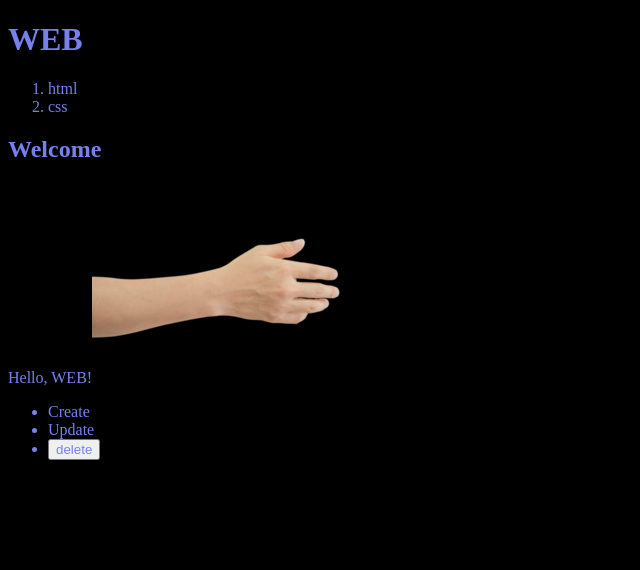
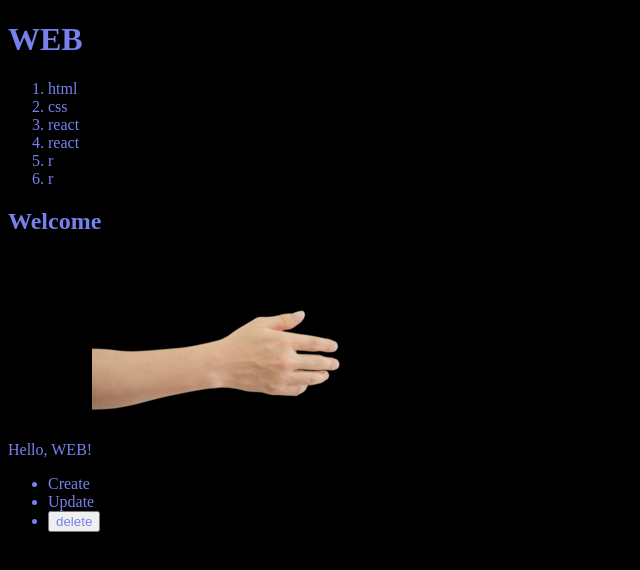
Before and after one commit to nowaveosu/nextjs_study, a Next.js app: page / in a window 1280 px wide. Shown: the top 570 px of the page, without its empty margins (0-640 px from the left). Built offline with nearby package versions, Linux system fonts and the light colour scheme; data requests are answered from the project's data file.

Commit message:
[Add] 글생성 완료

```diff
--- a/db.json
+++ b/db.json
@@ -9,6 +9,26 @@
       "id": 2,
       "title": "css",
       "body": "css is..."
+    },
+    {
+      "title": "react",
+      "body": "react is ...",
+      "id": 3
+    },
+    {
+      "title": "react",
+      "body": "react is...",
+      "id": 4
+    },
+    {
+      "title": "r",
+      "body": "rr",
+      "id": 5
+    },
+    {
+      "title": "r",
+      "body": "rr",
+      "id": 6
     }
   ],
   "posts": [
```
Also changed, not shown: src/app/create/page.js (+8 -2 lines).
